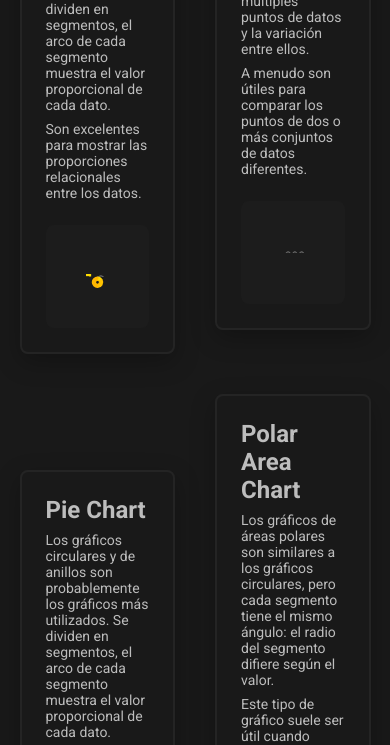
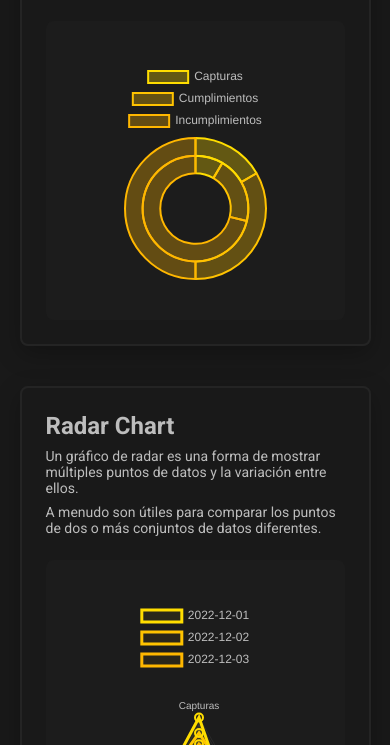
Before and after one commit to JacobPalomo/chartjs-example, a plain HTML site: page index.html in a window 390 px wide. Shown: the part 305-1050 px from the top of the page. Drawn offline with nearby package versions, Linux system fonts and the light colour scheme.

Commit message:
The page is responsible

```diff
--- a/css/style.css
+++ b/css/style.css
@@ -107,3 +107,9 @@ p {
 .chart .chart-body .chart-canvas {
 	height: 100% !important;
 }
+
+@media screen and (max-width: 768px) {
+	main section {
+		flex-direction: column;
+	}
+}
```
